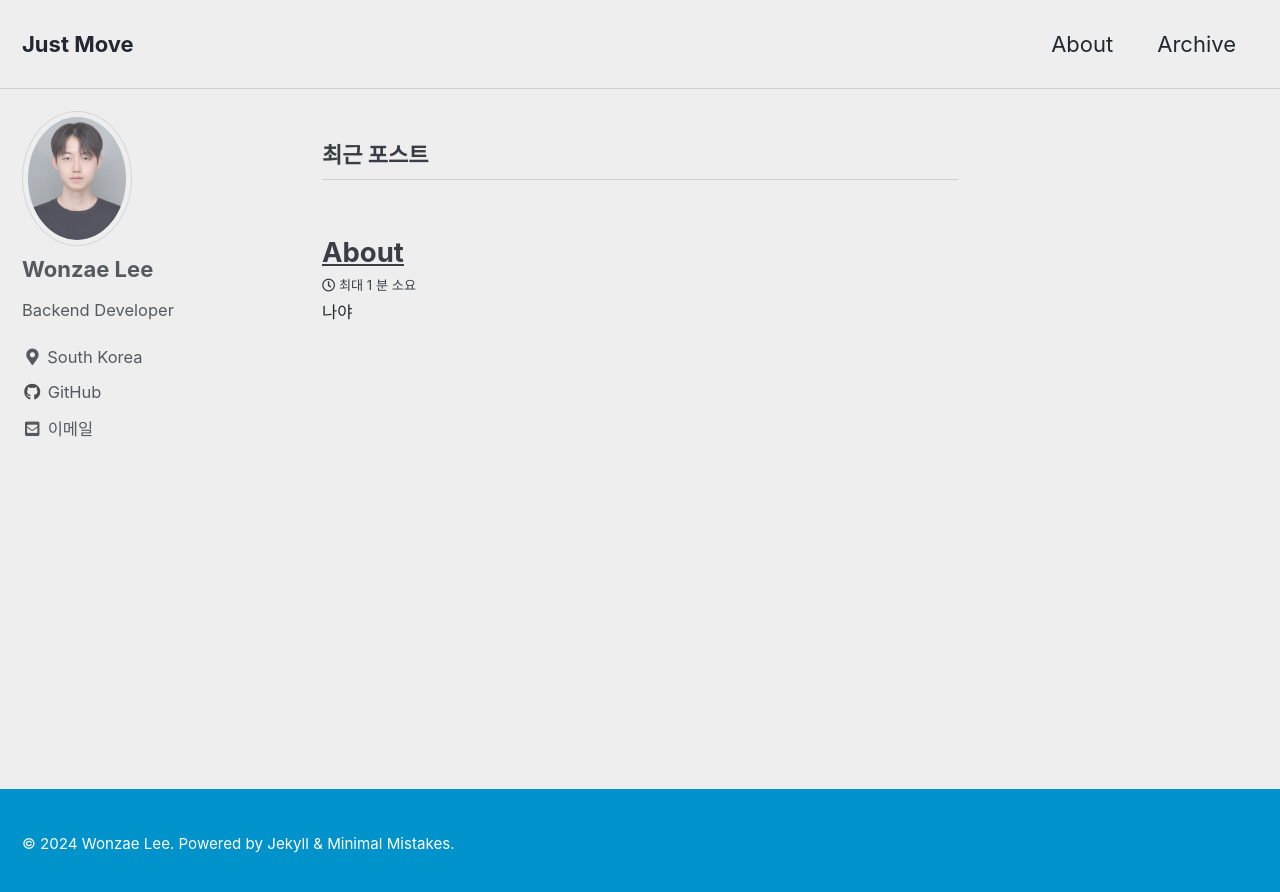
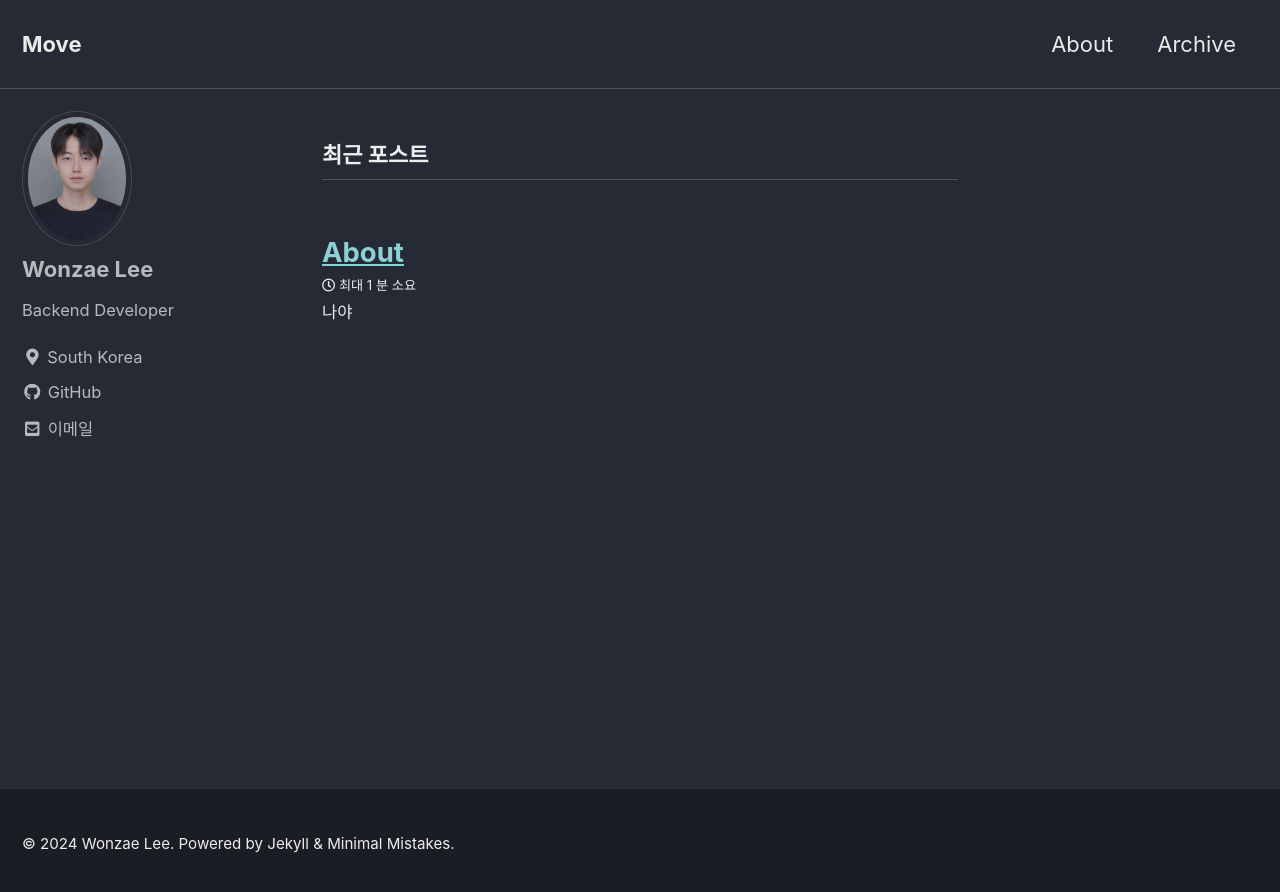
Before and after one commit to one-zeze/one-zeze.github.io, a Jekyll site: the page built from index.html, in a window 1280 px wide. Shown: the top 892 px of the page. Built offline with Jekyll 4.4.1, drawn with Linux system fonts in a browser that asks for light colours; cached includes are drawn as plain includes; the list of posts is cut into pages by our own code.

```diff
--- a/_config.yml
+++ b/_config.yml
@@ -12,11 +12,11 @@
 
 # theme: 'minimal-mistakes-jekyll'
 # remote_theme: 'mmistakes/minimal-mistakes'
-minimal_mistakes_skin: 'air' # "air", "aqua", "contrast", "dark", "dirt", "neon", "mint", "plum", "sunrise"
+minimal_mistakes_skin: 'dark' # "air", "aqua", "contrast", "dark", "dirt", "neon", "mint", "plum", "sunrise"
 
 # Site Settings
 locale: 'ko-KR'
-title: 'Just Move'
+title: 'Move'
 title_separator: '-'
 subtitle: # 'Developer'
 name: 'Wonzae Lee'
```
